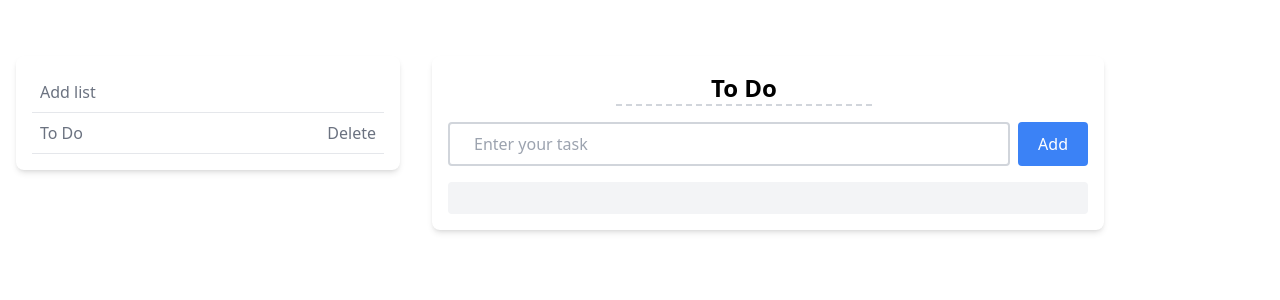
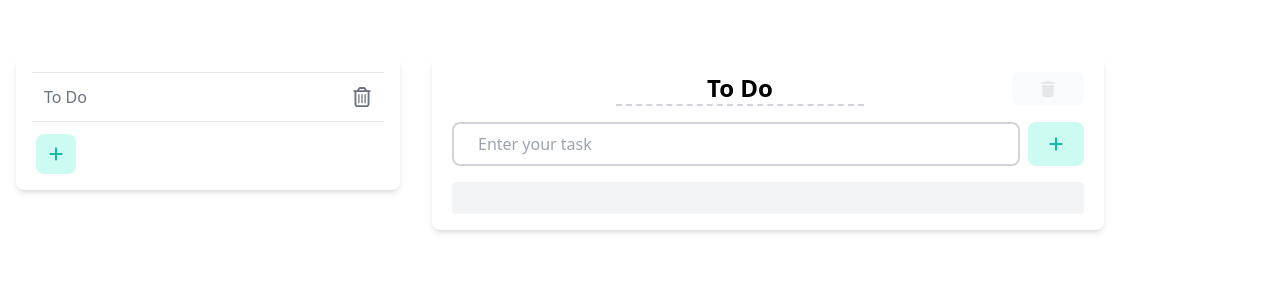
Before and after one commit to berkziya/project-todo-frontend, a React (Vite) app: page / in a window 1280 px wide. Shown: the top 300 px of the page. Built offline with nearby package versions, Linux system fonts and the light colour scheme.

Commit message:
feat: Add react-icons package for using icons in the UI

```diff
--- a/package.json
+++ b/package.json
@@ -15,6 +15,7 @@
     "postcss": "^8.4.39",
     "react": "^18.3.1",
     "react-dom": "^18.3.1",
+    "react-icons": "^5.2.1",
     "react-redux": "^9.1.2",
     "tailwindcss": "^3.4.4"
   },
--- a/src/features/todo/Todo.jsx
+++ b/src/features/todo/Todo.jsx
@@ -2,15 +2,19 @@ import { useRef, useEffect } from 'react';
 import { useSelector, useDispatch } from 'react-redux';
 import { addTask, deleteTask, openTrash, changeListName } from './todoSlice';
 import Task from './components/Task';
+import { FaPlus, FaTrash } from 'react-icons/fa6';
 
 function Todo({ listId }) {
   const todoState = useSelector((state) => state.todo);
   const dispatch = useDispatch();
   const taskInputRef = useRef(null);
+  const trashAmount = todoState.lists[listId].tasks.filter(
+    (e) => e.status === 'deleted'
+  ).length;
 
   const handleSubmit = (event) => {
     event.preventDefault();
-    const task = taskInputRef.current.value;
+    const task = taskInputRef.current.value.trim();
     if (!task) return;
     dispatch(
       addTask({
@@ -28,7 +32,7 @@ function Todo({ listId }) {
   useEffect(() => {
     const listNameInput = document.querySelector('#list-name');
     listNameInput.value = todoState.lists[listId].name;
-  }, [todoState.activeList]);
+  }, [todoState.activeList, todoState.lists]);
 
   return (
     todoState.lists[listId] && (
@@ -44,21 +48,36 @@ function Todo({ listId }) {
               onBlur={(e) => {
                 dispatch(changeListName({ name: e.target.value, listId }));
               }}
+              onKeyDown={(event) => {
+                if (event.key === 'Enter') {
+                  event.preventDefault();
+                  event.target.blur();
+                }
+              }}
               spellCheck='false'
-              className='text-2xl font-semibold text-center w-full focus:outline-none'
+              className='text-2xl font-semibold text-center w-full border-blue-900 focus:outline-none'
             />
             <div className='border-b-2 border-t-0 border-dashed border-gray-300 w-1/2 mx-auto'></div>
           </div>
           <div className='invisible px-3 py-1'></div>
-          {(todoState.lists[listId].tasks.filter((k) => k.status === 'deleted')
-            .length > 0 && (
-            <button
-              onClick={() => dispatch(openTrash())}
-              className='bg-red-500 text-white px-3 py-1 rounded'
-            >
-              Trash
-            </button>
-          )) || <div className='invisible px-8 py-1'></div>}
+          <button
+            disabled={!trashAmount}
+            onClick={() => dispatch(openTrash())}
+            className={`${
+              !trashAmount
+                ? 'px-7 bg-gray-50 text-gray-200'
+                : 'bg-red-100 text-red-400 hover:bg-red-200 hover:text-red-600'
+            } px-5 py-1 rounded-lg`}
+          >
+            <div className='flex items-center'>
+              <div>
+                <FaTrash />
+              </div>
+              {trashAmount > 0 && (
+                <div className='ml-2 text-sm font-semibold'>{trashAmount}</div>
+              )}
+            </div>
+          </button>
         </div>
         <div className='mb-4'>
           <form onSubmit={handleSubmit} className='flex gap-2'>
@@ -66,13 +85,13 @@ function Todo({ listId }) {
               type='text'
               placeholder='Enter your task'
               ref={taskInputRef}
-              className='w-full border-gray-300 border-2 px-6 py-2 rounded'
+              className='w-full border-gray-300 border-2 px-6 py-2 rounded-lg'
             />
             <button
               type='submit'
-              className='bg-blue-500 text-white px-5 py-2 rounded'
+              className='bg-teal-100 hover:bg-teal-200 text-teal-500 hover:text-teal-700 px-5 py-1 rounded-lg'
             >
-              Add
+              <FaPlus />
             </button>
           </form>
         </div>
--- a/src/features/todo/components/Lists/Lists.jsx
+++ b/src/features/todo/components/Lists/Lists.jsx
@@ -1,43 +1,48 @@
 import { useSelector, useDispatch } from 'react-redux';
 import { setActiveList, deleteList, createList } from '../../todoSlice';
 import { randomString } from '../../../../shared/utils/misc';
+import { FaRegTrashCan, FaPlus } from 'react-icons/fa6';
 
 const Lists = () => {
   const todoState = useSelector((state) => state.todo);
   const dispatch = useDispatch();
 
+  function areYouSure(listId) {
+    if (
+      window.confirm(
+        'Are you sure? This will delete the list and all its tasks.'
+      )
+    ) {
+      dispatch(deleteList({ listId }));
+    }
+  }
+
   return (
     <div>
-      <button
-        onClick={() => dispatch(createList({ listId: randomString() }))}
-        className='p-2 text-gray-500 hover:text-gray-700 hover:font-semibold'
-      >
-        Add list
-      </button>
       <div className='border-b border-gray-200'></div>
       {Object.entries(todoState.lists).map(([listId, list], _i) => (
-        <div
+        <button
           key={listId}
-          className='flex items-center justify-between p-2 border-b border-gray-200'
-        >
-          <div className='flex items-center'>
-            <button
-              className={`text-gray-500 hover:text-gray-700 hover:font-semibold ${
-                todoState.activeList === listId ? 'font-semibold' : ''
+          className={`flex w-full items-center justify-between p-3 border-b border-gray-200 text-gray-500 hover:bg-teal-100 hover:text-gray-700 hover:font-semibold ${
+            todoState.activeList === listId ? 'font-bold bg-teal-50' : ''
           }`}
           onClick={() => dispatch(setActiveList({ listId }))}
         >
-              {list.name}
+          <div className='flex items-center'>{list.name}</div>
+          <h2
+            className='text-gray-500 hover:text-red-500 hover:font-semibold'
+            onClick={() => areYouSure(listId)}
+          >
+            <FaRegTrashCan size={20} />
+          </h2>
         </button>
-          </div>
+      ))}
       <button
-            className='text-gray-500 hover:text-red-500 hover:font-semibold'
-            onClick={() => dispatch(deleteList({ listId }))}
+        onClick={() => dispatch(createList({ listId: randomString() }))}
+        className='p-3 m-3 mx-1 mb-0 rounded-lg bg-teal-100 hover:bg-teal-200 text-teal-500 hover:text-teal-700 hover:font-semibold'
       >
-            Delete
+        <FaPlus />
       </button>
-        </div>
-      ))}
     </div>
   );
 };
--- a/src/features/todo/components/Task.jsx
+++ b/src/features/todo/components/Task.jsx
@@ -1,5 +1,7 @@
 import { useDispatch } from 'react-redux';
 import { toggleCompletion, updateTaskText } from '../todoSlice';
+import { FaRegTrashCan, FaCheck } from 'react-icons/fa6';
+import { LiaTrashRestoreAltSolid } from 'react-icons/lia';
 
 const Task = ({ listId, task, icon = 'delete', func = null }) => {
   const dispatch = useDispatch();
@@ -7,18 +9,23 @@ const Task = ({ listId, task, icon = 'delete', func = null }) => {
   return (
     <div
       className={`flex items-center gap-3 p-2 even:bg-gray-200 ${
-        task.status === 'done' ? 'bg-green-100 even:bg-green-200' : ''
+        task.status === 'done' ? 'bg-teal-100 even:bg-teal-200' : ''
       } rounded-sm`}
     >
       {icon === 'delete' && (
-        <input
+        <button
           type='checkbox'
-          checked={task.status === 'done'}
-          onChange={() => {
+          onClick={() => {
             dispatch(toggleCompletion({ taskId: task.id, listId }));
           }}
-          className='size-5 flex-shrink-0'
-        />
+          className={`mx-3 ${
+            task.status === 'pending'
+              ? 'text-gray-400 hover:text-teal-500'
+              : 'text-teal-600 hover:text-purple-300'
+          }`}
+        >
+          <FaCheck size={22} />
+        </button>
       )}
       <textarea
         defaultValue={task.text}
@@ -31,29 +38,29 @@ const Task = ({ listId, task, icon = 'delete', func = null }) => {
             })
           );
         }}
+        onKeyDown={(event) => {
+          if (event.key === 'Enter' && !event.shiftKey) {
+            event.preventDefault(); // Prevent the default Enter key behavior
+            event.target.blur(); // Trigger the onBlur event handler
+          }
+          // Allow Shift+Enter to insert a line break, no additional code needed
+        }}
         className={`${
           task.status === 'done' ? 'text-gray-400 italic' : ''
         } ellipsis p-2 flex-auto bg-transparent`}
       />
       {func && (
-        <button onClick={func} className='ml-auto'>
+        <button onClick={func}>
           {icon === 'delete' ? (
-            <svg
-              xmlns='http://www.w3.org/2000/svg'
-              className='size-8 fill-current text-gray-400 hover:text-red-400'
-              viewBox='0 0 64 64'
-            >
-              <path d='M19.186 16.493v-1.992c.043-3.346 2.865-6.296 6.277-6.427 3.072-.04 10.144-.04 13.216 0 3.346.129 6.233 3.012 6.277 6.427v1.992h9.106v4H49.62v29.11c-.043 3.348-2.865 6.296-6.278 6.428-7.462.095-14.926.002-22.39.002-3.396-.044-6.385-2.96-6.429-6.43v-29.11H10.08v-4h9.106zm26.434 4H18.521c-.014 9.72-.122 19.441.002 29.16.049 1.25 1.125 2.33 2.379 2.379a875.45 875.45 0 0 0 22.338 0c1.273-.049 2.363-1.163 2.38-2.455V20.493zm-4.701-4c-.014-.83 0-1.973 0-1.973s-.059-2.418-2.343-2.447a723.348 723.348 0 0 0-13.01 0c-1.273.049-2.363 1.162-2.38 2.454v1.966h17.733z' />
-              <path d='M22.58 28.099h3v16.327h-3zM30.571 28.099h3v16.327h-3zM38.58 28.099h3v16.327h-3z' />
-            </svg>
+            <FaRegTrashCan
+              size={24}
+              className='mx-1 md:mx-3 text-gray-400 hover:text-red-500'
+            />
           ) : (
-            <svg
-              xmlns='http://www.w3.org/2000/svg'
-              className='size-8 fill-current text-gray-400 hover:text-green-500'
-              viewBox='0 0 64 64'
-            >
-              <path d='M49.71 20.332v29.11c-.043 3.347-2.864 6.296-6.277 6.427-7.463.096-14.927.002-22.391.002-3.396-.043-6.385-2.959-6.429-6.429v-29.11H10.17v-4h9.106V14.34c.043-3.347 2.865-6.296 6.278-6.428a746.323 746.323 0 0 1 13.215 0c3.346.129 6.234 3.013 6.277 6.428v1.992h9.106v4H49.71zm-4 0H18.611c-.014 9.72-.122 19.44.003 29.159.048 1.251 1.125 2.331 2.379 2.379 7.445.096 14.892.096 22.337 0 1.273-.049 2.363-1.162 2.38-2.454V20.332zM34.165 49.27H30.16V30.161l-7.414 7.413-2.832-2.832L32.16 22.496l.001.001.001-.001 12.247 12.246-2.833 2.832-7.411-7.411V49.27zm6.845-32.938c-.014-.831 0-1.973 0-1.973s-.059-2.418-2.344-2.448a742.383 742.383 0 0 0-13.01 0c-1.273.049-2.363 1.163-2.38 2.455v1.966H41.01z' />
-            </svg>
+            <LiaTrashRestoreAltSolid
+              size={32}
+              className='mx-1 md:mx-3 mt-4 text-gray-400 hover:text-teal-500'
+            />
           )}
         </button>
       )}
--- a/src/features/todo/todoSlice.js
+++ b/src/features/todo/todoSlice.js
@@ -110,7 +110,7 @@ export const todoSlice = createSlice({
       state.lists = {
         ...state.lists,
         [listId]: {
-          name: 'New List',
+          name: 'My Todo List',
           tasks: []
         }
       };
--- a/src/main.jsx
+++ b/src/main.jsx
@@ -17,7 +17,6 @@ const App = () => {
   let listId = todoState.activeList;
 
   useEffect(() => {
-    console.log('useEffect');
     if (!listId || !todoState.lists[listId]) {
       listId = Object.keys(todoState.lists)[0] || '0';
       if (!todoState.lists[listId]) {
@@ -34,13 +33,15 @@ const App = () => {
             <Lists />
           </div>
         </div>
-        {todoState.lists[listId] && (
-          <div className='w-full basis-2/3'>
-            <div className='p-4 md:max-w-2xl bg-white shadow-md rounded-lg'>
-              <Todo listId={listId} />
-            </div>
+        <div className='w-full basis-2/3'>
+          <div
+            className={`p-4 px-3 md:px-5 md:max-w-2xl min-h-[174px] ${
+              todoState.lists[listId] ? 'bg-white' : 'bg-gray-100'
+            } shadow-md rounded-lg`}
+          >
+            {todoState.lists[listId] && <Todo listId={listId} />}
           </div>
-        )}
+        </div>
       </div>
       <TrashPopup toClose={() => dispatch(closeTrash())} listId={listId} />
     </div>
```
Also changed, not shown: 1 other file (tests, documents, lock files or other folders). Lines whose indentation alone changed are shown as unchanged.
